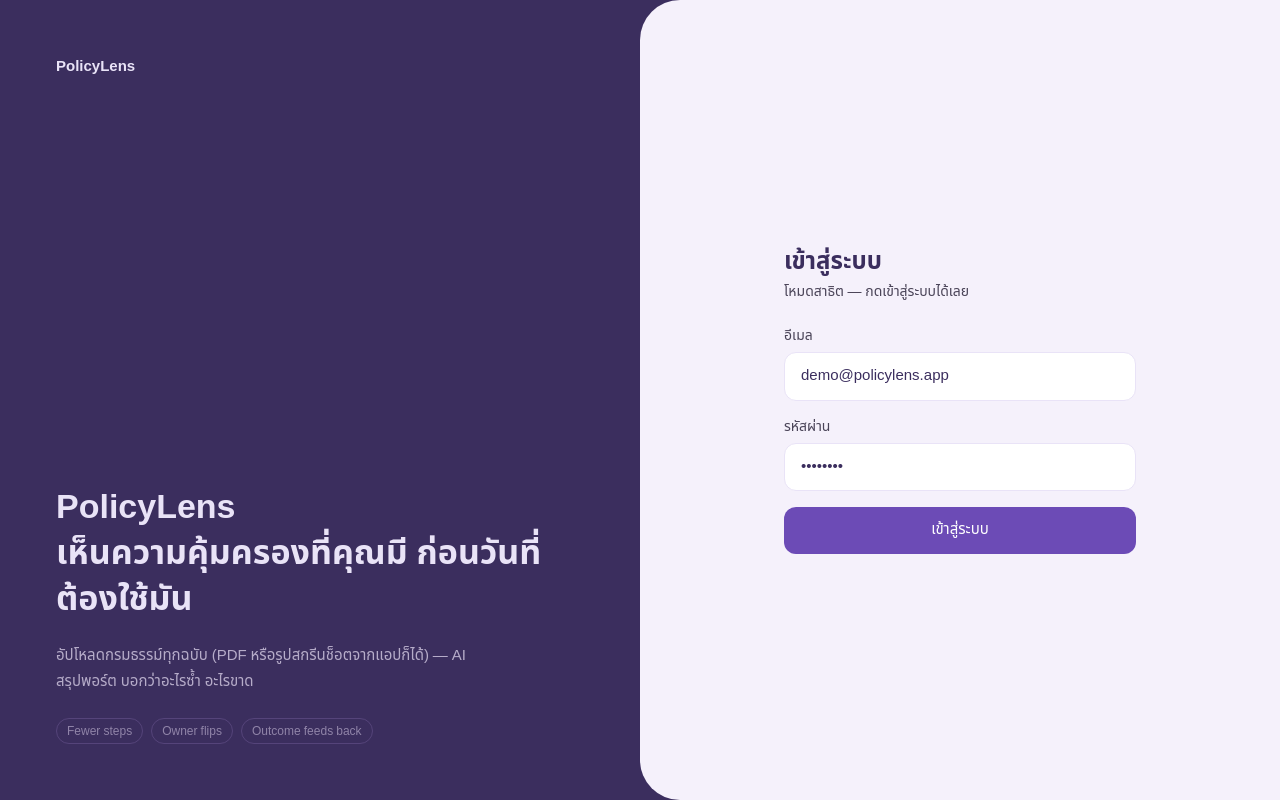
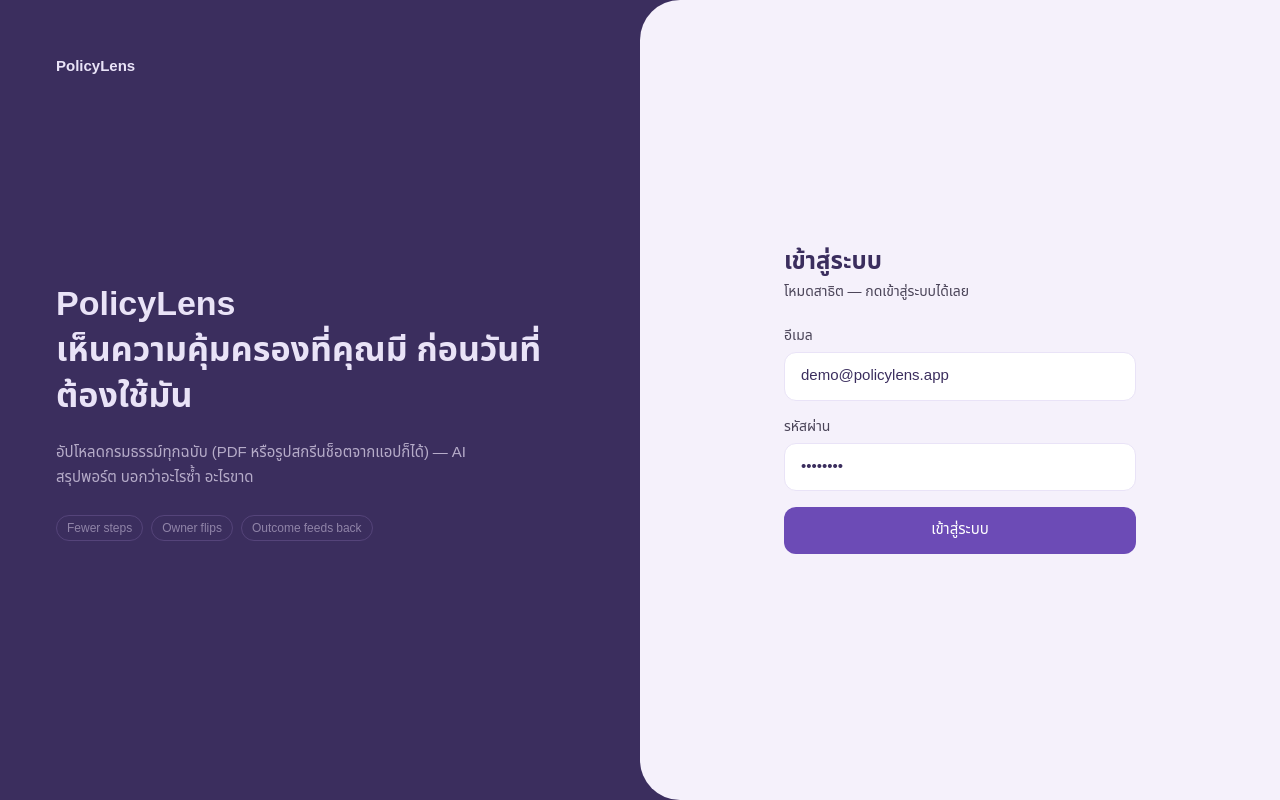
Before and after one commit to lilumai/policysense-frontend, a Next.js app: page / in a window 1280 px wide. Built offline with nearby package versions, Linux system fonts and the light colour scheme; no server answers; a web font is replaced by a local one.

Commit message:
fix: center hero content vertically after removing disclaimer text

```diff
--- a/components/screens/LoginScreen.tsx
+++ b/components/screens/LoginScreen.tsx
@@ -14,9 +14,9 @@
 
   return (
     <div className="min-h-screen grid grid-cols-1 loginlg:grid-cols-2 bg-[var(--ink)]">
-      <div className="hidden loginlg:flex flex-col justify-between p-14 text-[#E9E3F7]">
+      <div className="hidden loginlg:flex flex-col p-14 text-[#E9E3F7]">
         <div className="font-semibold">PolicyLens</div>
-        <div>
+        <div className="flex-1 flex flex-col justify-center">
           <div className="text-[34px] font-semibold leading-[1.35]">
             PolicyLens
             <br />
```
